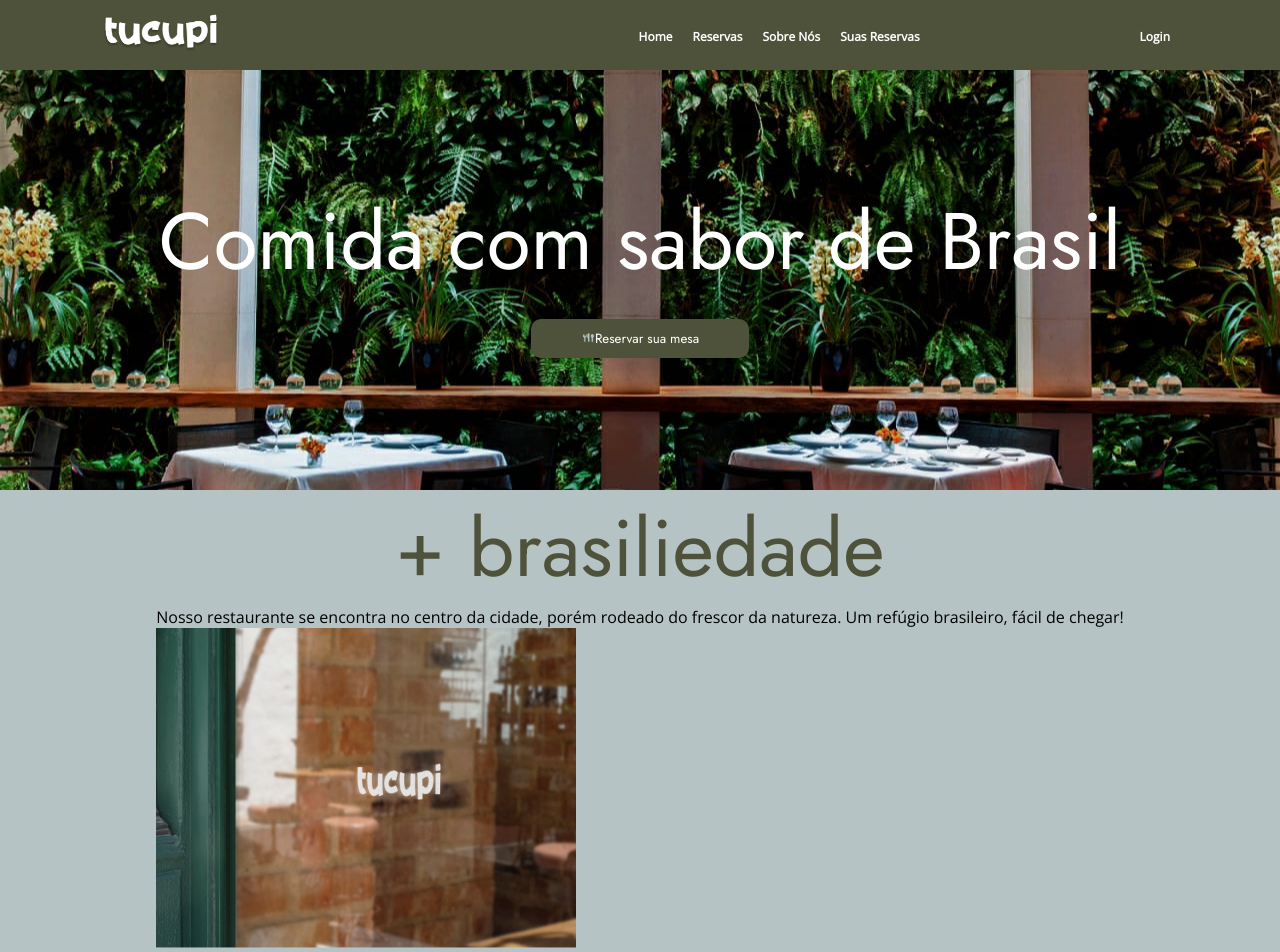
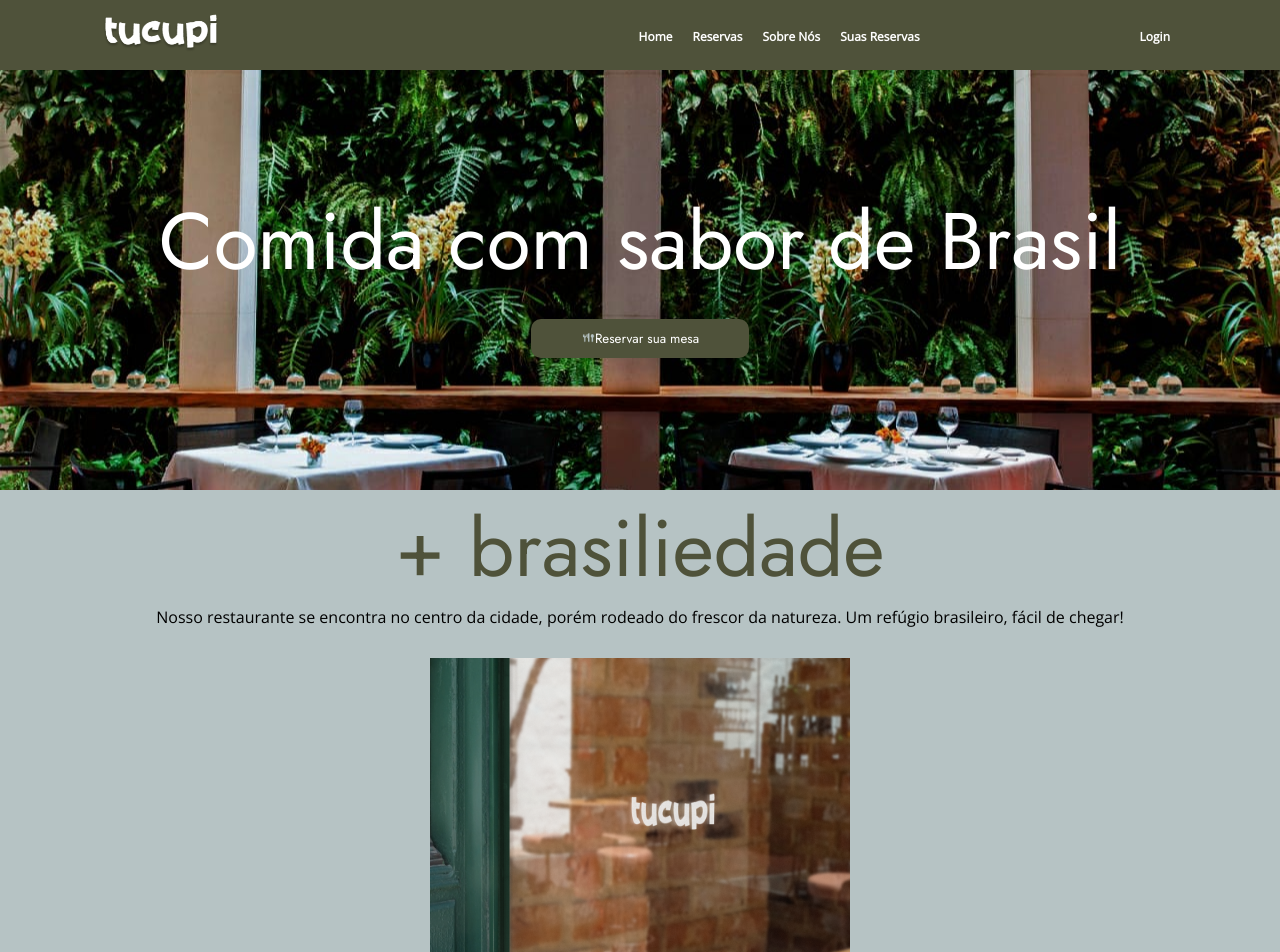
Before and after one commit to brendatondin/restauranteTucupi, a React (Vite) app: page / in a window 1280 px wide. Shown: the top 952 px of the page. Built offline with nearby package versions, Linux system fonts and the light colour scheme; a web font is replaced by a local one.

Commit message:
configuracao de dos cards na pagina suas reservas

```diff
--- a/src/pages/SuasReservas/index.jsx
+++ b/src/pages/SuasReservas/index.jsx
@@ -64,7 +64,7 @@ const Reservas = () => {
 
 
   return (
-    <ContainerForm>
+
       <ContainerCard>
         <CardBox>
           {reserva &&
@@ -101,7 +101,6 @@ const Reservas = () => {
           />
         </CardBox>
       </ContainerCard>
-    </ContainerForm>
   );
 };
 
--- a/src/styles/globalStyles.js
+++ b/src/styles/globalStyles.js
@@ -117,8 +117,6 @@ export const ContainerMid = styled.section`
   height: 100%;
   background-position: center;
   background-color: ${azule};
-<<<<<<< HEAD
-=======
   .imgContainer{
   display: flex;
   justify-content: center;
@@ -128,7 +126,6 @@ export const ContainerMid = styled.section`
     display: flex;
   justify-content: center;
   }
->>>>>>> f8139b4e43d37a7ff35fe663d7e9ff269fe2fe25
 
   @media (max-width: 700px) {
     padding: 0 50px;
```
